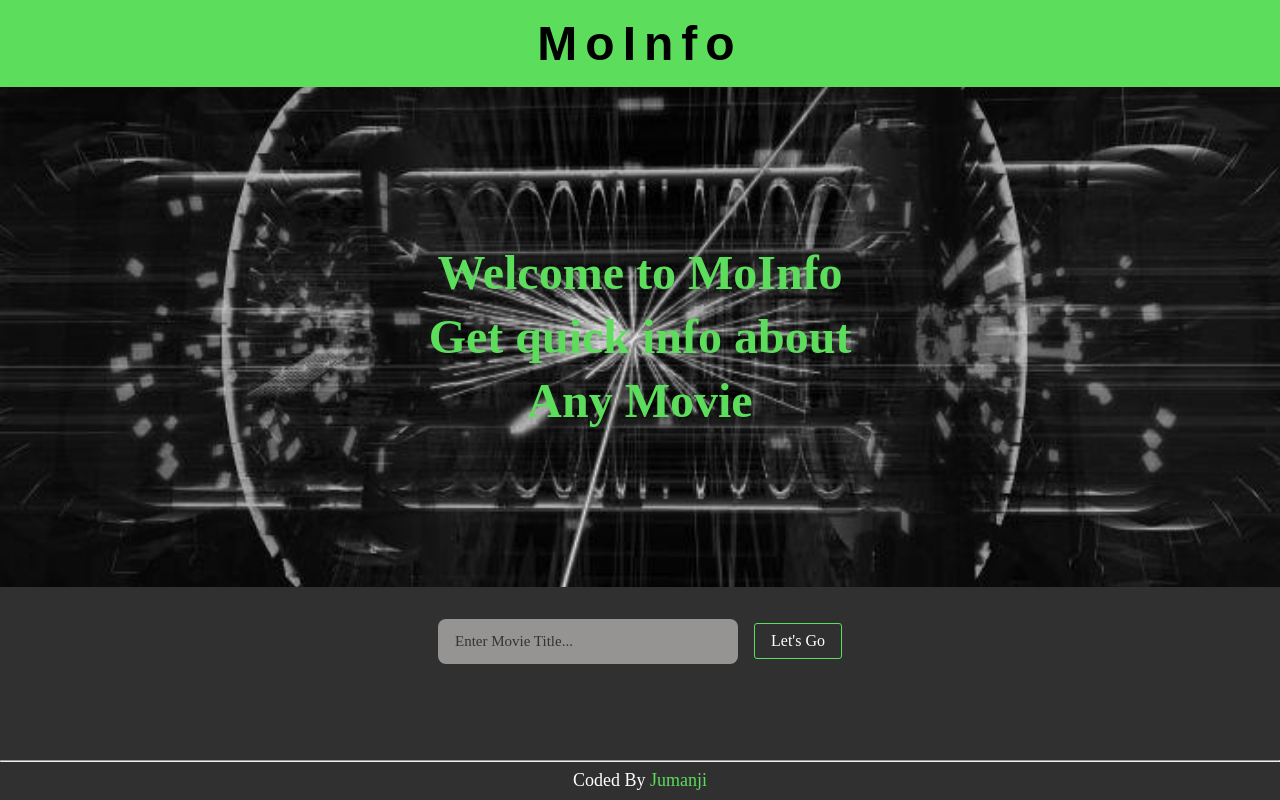
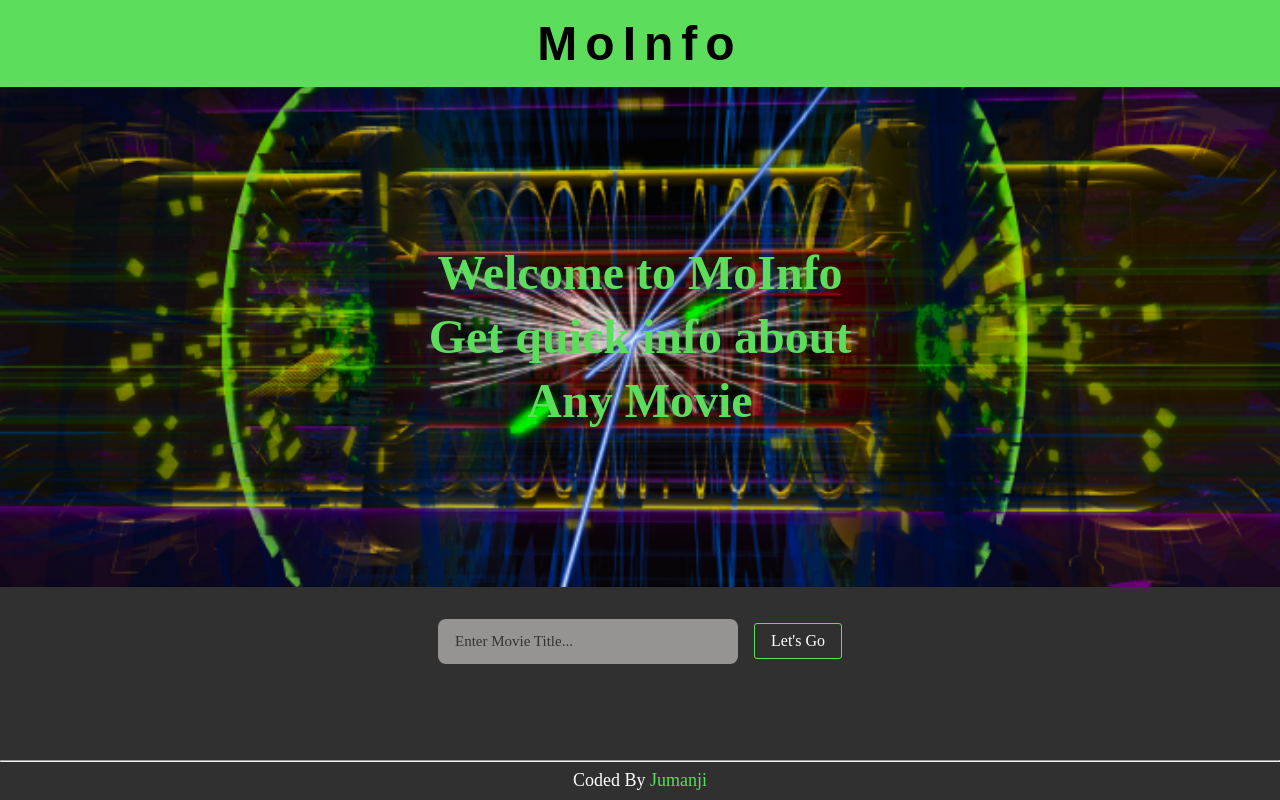
Before and after one commit to Jumanjigobez/MoInfo, a plain HTML site: page index.html in a window 1280 px wide. Drawn offline with Linux system fonts and the light colour scheme; a web font is replaced by a local one.

Commit message:
Update style.css on intro background image

```diff
--- a/style/style.css
+++ b/style/style.css
@@ -63,7 +63,7 @@ main{
 #intro{
     width: 100%;
     min-height: 500px;
-    background: url("../images/intro-bg.jpg");
+    background: url("../images/intro-bg.png");
     background-repeat: no-repeat;
     background-size: cover;
     background-position: center;
```
